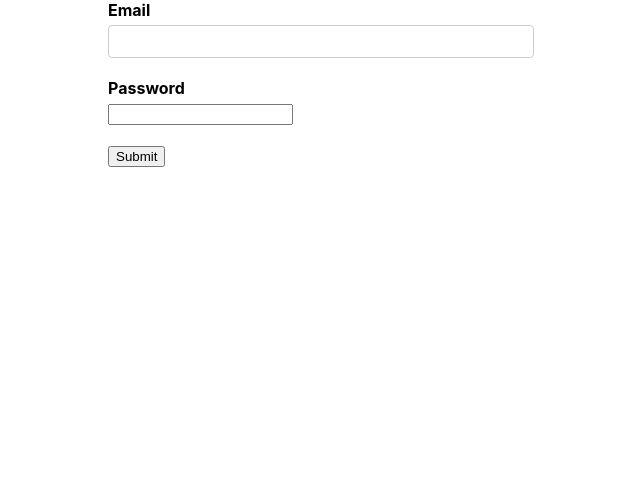
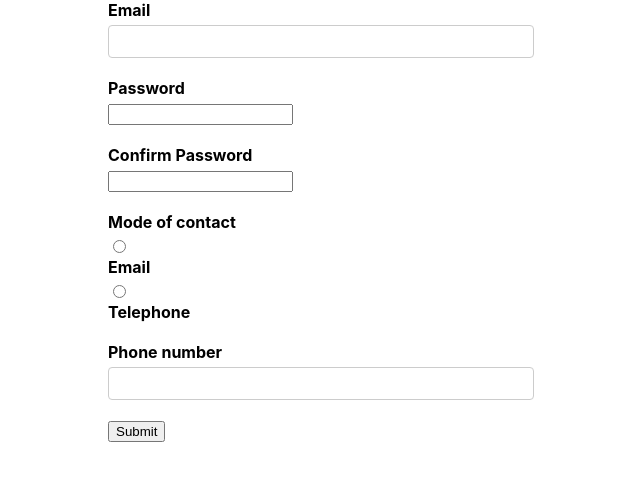
Before and after one commit to ahmadlufiau/react-formic, a React (Create React App) app: page / in a window 1280 px wide. Shown: the top 480 px of the page, without its empty margins (319-959 px from the left). Built offline with nearby package versions, Linux system fonts and the light colour scheme.

Commit message:
Registration Form

```diff
--- a/src/App.js
+++ b/src/App.js
@@ -1,14 +1,15 @@
 import './App.css';
 // import YoutubeForm from './components/YoutubeForm';
 // import FormikContainer from './components/FormikContainer'
-import LoginForm from './components/LoginForm'
+// import LoginForm from './components/LoginForm'
+import RegistrationForm from './components/RegistrationForm'
 
 function App() {
   return (
     <div className="App">
       {/* <YoutubeForm /> */}
       {/* <FormikContainer /> */}
-      <LoginForm />
+      <RegistrationForm />
     </div>
   );
 }
--- /dev/null
+++ b/src/components/RegistrationForm.js
@@ -0,0 +1,57 @@
+import React from 'react'
+import { Formik, Form } from 'formik'
+import * as Yup from 'yup'
+import FormikControl from './FormikControl'
+
+function RegistrationForm() {
+    const options = [
+        { key: 'Email', value: 'emailmoc'},
+        { key: 'Telephone', value: 'telephonemoc'}
+    ]
+
+    const initialValues = {
+        email: '',
+        password: '',
+        confirmPassword: '',
+        modeOfContact: '',
+        phone: ''
+    }
+
+    const validationSchema = Yup.object({
+        email: Yup.string()
+            .email('Invalid email format')
+            .required('Required'),
+        password: Yup.string().required('Required'),
+        confirmPassword: Yup.string()
+            .oneOf([Yup.ref('password'), ''], 'Password must match')
+            .required('Required'),
+        modeOfContact: Yup.string().required('Required'),
+        phone: Yup.string().when('modeOfContact', {
+            is: 'telephonemoc',
+            then: Yup.string().required('Required')
+        })
+    })
+
+    const onSubmit = values => {
+        console.log('Form data', values)
+    }
+
+    return (
+        <Formik initialValues={initialValues} validationSchema={validationSchema} onSubmit={onSubmit}>
+            {
+                formik => {
+                    return <Form>
+                        <FormikControl control='input' type='email' label='Email' name='email' />
+                        <FormikControl control='input' type='password' label='Password' name='password' />
+                        <FormikControl control='input' type='password' label='Confirm Password' name='confirmPassword' />
+                        <FormikControl control='radio' label='Mode of contact' name='modeOfContact' options={options}/>
+                        <FormikControl control='input' type='text' label='Phone number' name='phone'/>
+                        <button type='submit' disabled={!formik.isValid}>Submit</button>
+                    </Form>
+                }
+            }
+        </Formik>
+    )
+}
+
+export default RegistrationForm
```
